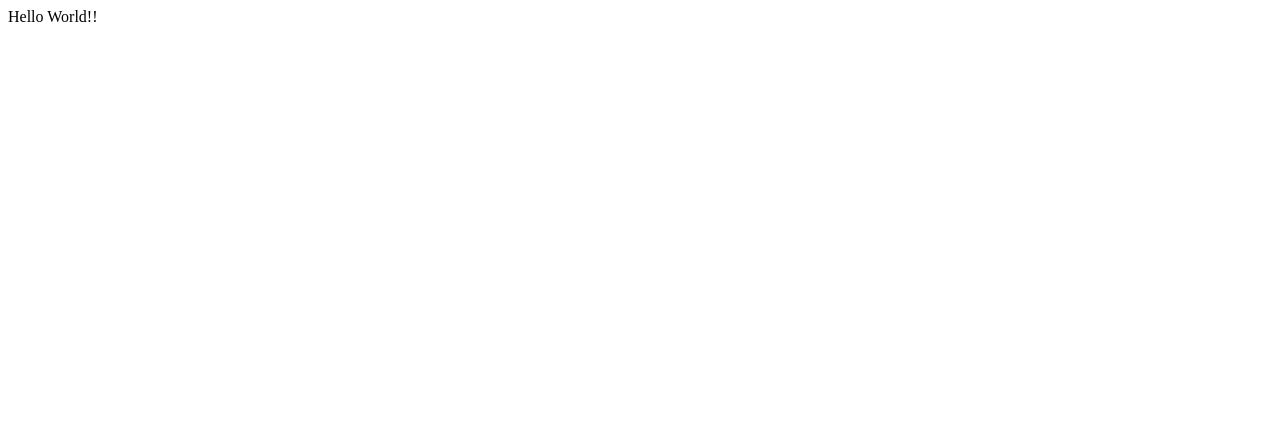
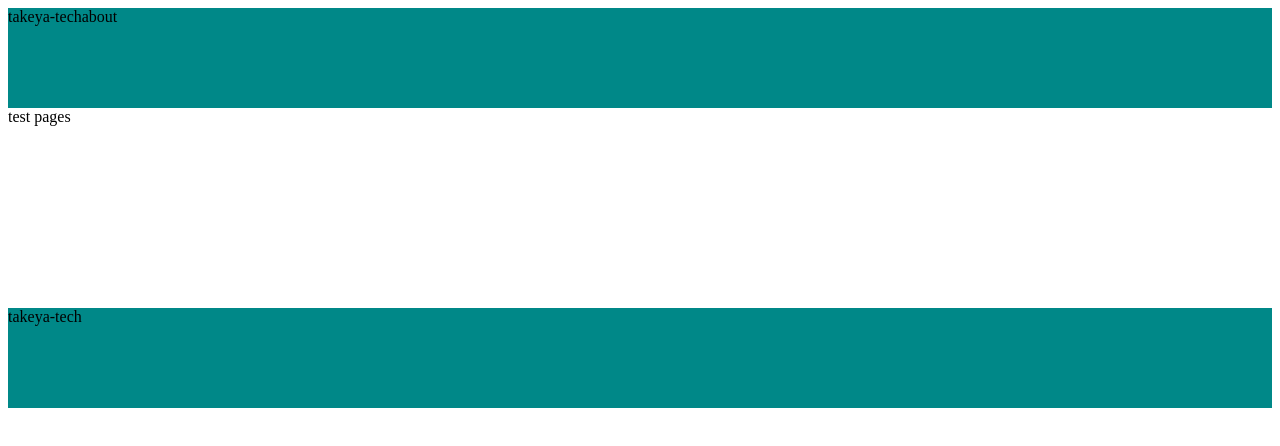
Before and after one commit to yutkts/yutkts.io, a plain HTML site: page index.html in a window 1280 px wide. Drawn offline with Linux system fonts and the light colour scheme.

Commit message:
Create: css/stylesheet.css Modify: index.html -> Apply css style.

```diff
--- /dev/null
+++ b/css/stylesheet.css
@@ -0,0 +1,25 @@
+/* header宣言 */
+header {
+    height: 100px;
+    background-color: #088;
+}
+
+.title-logo {
+    float: left;
+}
+
+.contents-list {
+    float: left;
+}
+
+/* section */
+section {
+    height: 200px;
+    background-color: white;
+}
+
+/* footer */
+footer {
+    height: 100px;
+    background-color: #088;
+}
--- a/index.html
+++ b/index.html
@@ -1 +1,33 @@
-Hello World!!
+<!DOCTYPE html>
+<html lang="en">
+<head>
+    <meta charset="UTF-8">
+    <meta name="viewport" content="width=device-width, initial-scale=1.0">
+    <meta http-equiv="X-UA-Compatible" content="ie=edge">
+    <title>Document</title>
+    <link rel="stylesheet" href="css/stylesheet.css">
+</head>
+<body>
+   <header>
+        <div class="title-logo">
+            takeya-tech
+        </div>
+        <div class="contents-list">
+            about
+        </div>
+   </header>
+   <section>
+        <div class="container">
+            test pages
+        </div>
+   </section>
+   <footer>
+        <div class="footer-logo">
+            takeya-tech
+        </div>
+        <div class="footer-list">
+
+        </div>
+   </footer>
+</body>
+</html>
```
